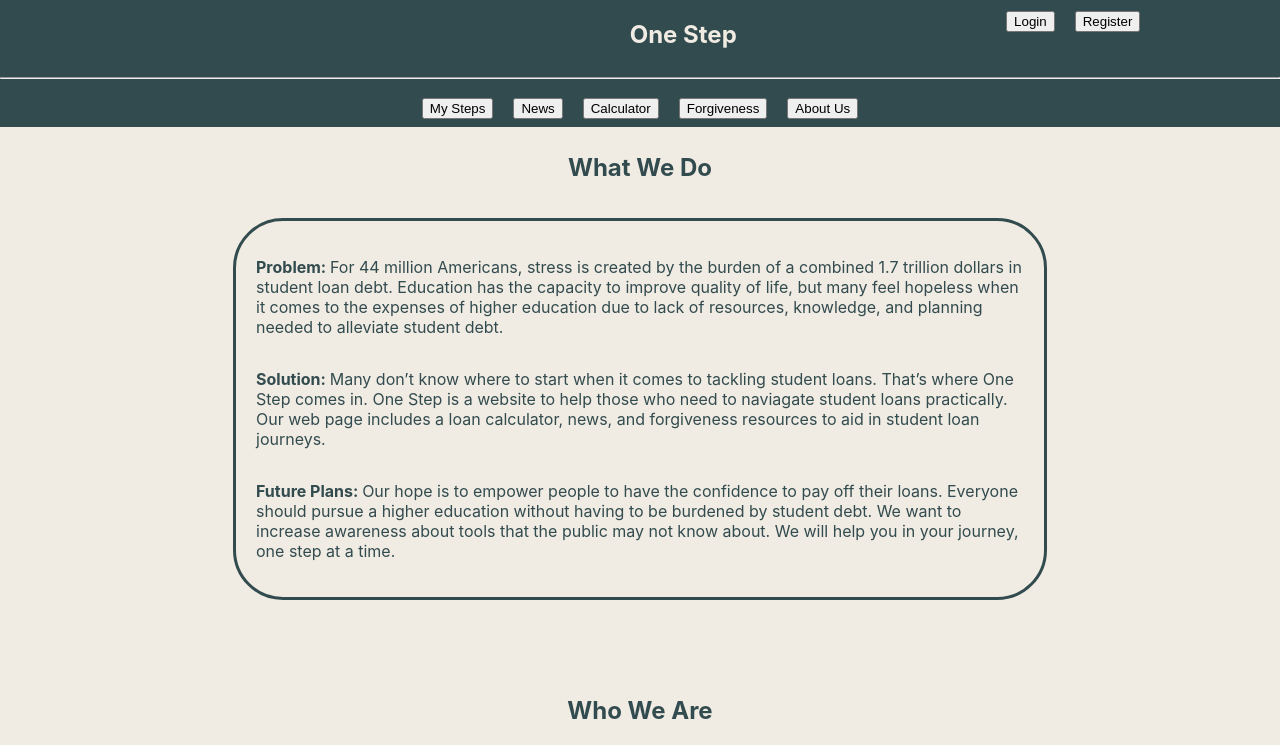
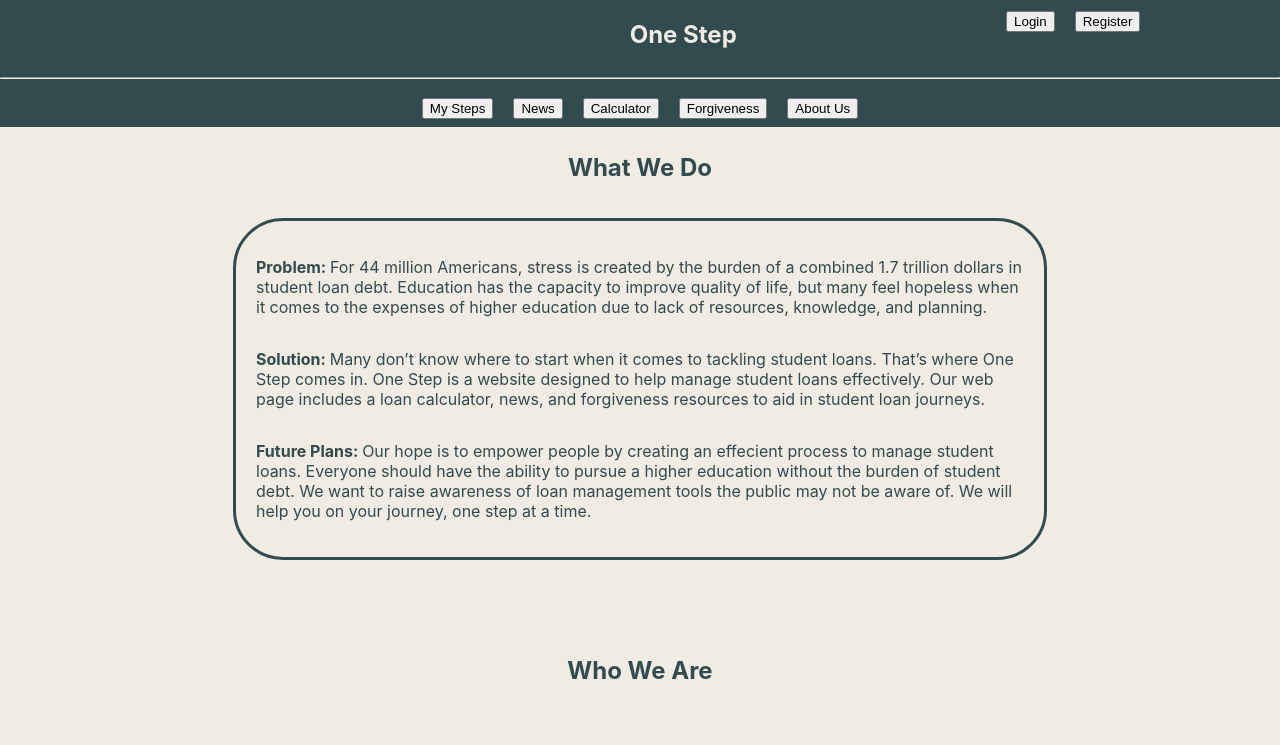
Before and after one commit to Cazi/JPMColumbusHackathon, a React (Create React App) app in the folder one-step/: page /learn in a window 1280 px wide. Shown: the top 745 px of the page. Built offline with nearby package versions, Linux system fonts and the light colour scheme.

Commit message:
last update to learn more

```diff
--- a/one-step/src/components/pages/LearnMorePage/LearnMorePage.tsx
+++ b/one-step/src/components/pages/LearnMorePage/LearnMorePage.tsx
@@ -92,13 +92,13 @@ const LearnMorePage: FC = () => {
         <WhatWeDoContainer>
           <p><b>Problem: </b>For 44 million Americans, stress is created by the burden of a combined
             1.7 trillion dollars in student loan debt. Education has the capacity to improve quality of life, but many feel hopeless when it comes to the expenses of higher education due to lack of resources,
-            knowledge, and planning needed to alleviate student debt.</p>
+            knowledge, and planning.</p>
           <p><b>Solution: </b>Many don’t know where to start when it comes to tackling student loans.
-            That’s where One Step comes in. One Step is a website to help those who need to naviagate student loans practically.
+            That’s where One Step comes in. One Step is a website designed to help manage student loans effectively.
             Our web page includes a loan calculator, news, and forgiveness resources to aid in student loan journeys.  </p>
-          <p><b>Future Plans: </b>Our hope is to empower people to have the confidence to pay off their loans.
-            Everyone should pursue a higher education without having to be burdened by student debt. We want to increase
-            awareness about tools that the public may not know about. We will help you in your journey, one step at a time.</p>
+          <p><b>Future Plans: </b>Our hope is to empower people by creating an effecient process to manage student loans.
+            Everyone should have the ability to pursue a higher education without the burden of student debt. We want to raise
+            awareness of loan management tools the public may not be aware of. We will help you on your journey, one step at a time.</p>
         </WhatWeDoContainer>
       </CenterDisplay>
       <br />
```
